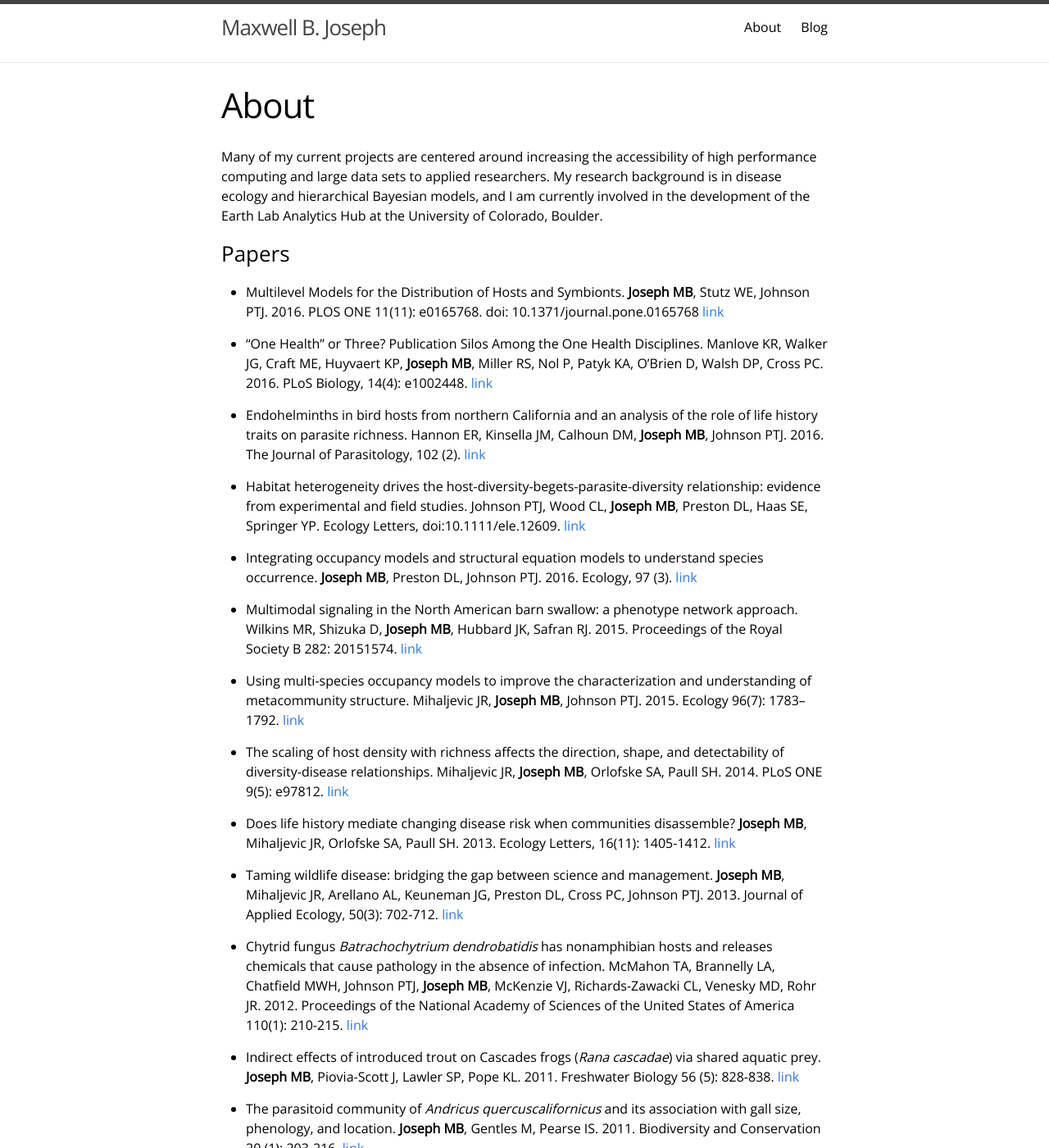
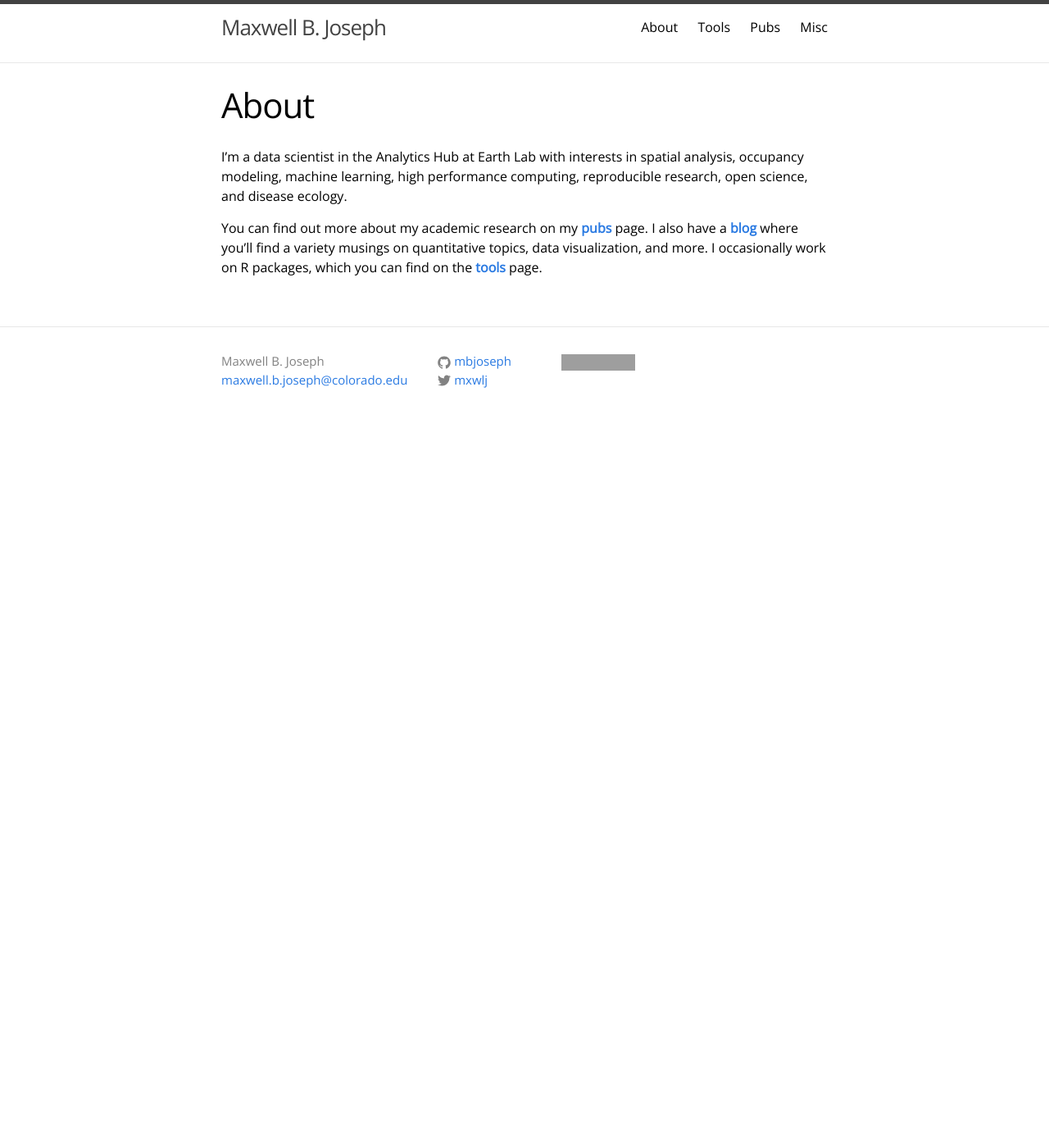
Before and after one commit to mbjoseph/old-website, a Jekyll site: the page built from about.md, in a window 1280 px wide and 1400 px high. Shown: the whole window at 82% size. Built offline with Jekyll 4.4.1, drawn with Linux system fonts in a browser that asks for light colours; some of the changed text lies outside the part shown; grey boxes are pictures that could not be loaded.

Commit message:
prettifying

```diff
--- a/_config.yml
+++ b/_config.yml
@@ -11,3 +11,6 @@ github_username:  mbjoseph
 # Build settings
 markdown: kramdown
 highlighter: rouge
+
+gems:
+  - jemoji
--- a/about.md
+++ b/about.md
@@ -5,43 +5,8 @@ permalink: /about/
 weight: 2
 ---
 
-Many of my current projects are centered around increasing the accessibility of high performance computing and large data sets to applied researchers.
-My research background is in disease ecology and hierarchical Bayesian models, and I am currently involved in the development of the Earth Lab Analytics Hub at the University of Colorado, Boulder.
+I'm a data scientist in the Analytics Hub at Earth Lab with interests in spatial analysis, occupancy modeling, machine learning, high performance computing, reproducible research, open science, and disease ecology.
 
-### Papers
-
-- Multilevel Models for the Distribution of Hosts and Symbionts. **Joseph MB**, Stutz WE, Johnson PTJ. 2016. PLOS ONE 11(11): e0165768. doi: 10.1371/journal.pone.0165768 [link](http://journals.plos.org/plosone/article?id=10.1371/journal.pone.0165768)
-
-- “One Health” or Three? Publication Silos Among the One Health Disciplines. Manlove KR, Walker JG, Craft ME, Huyvaert KP, **Joseph MB**, Miller RS, Nol P, Patyk KA, O’Brien D, Walsh DP, Cross PC. 2016. PLoS Biology, 14(4): e1002448. [link](http://journals.plos.org/plosbiology/article?id=10.1371%2Fjournal.pbio.1002448)
-
-- Endohelminths in bird hosts from northern California and an analysis of the role of life history traits on parasite richness. Hannon ER, Kinsella JM, Calhoun DM, **Joseph MB**, Johnson PTJ. 2016. The Journal of Parasitology, 102 (2). [link](http://www.journalofparasitology.org/doi/abs/10.1645/15-867)
-
-- Habitat heterogeneity drives the host-diversity-begets-parasite-diversity relationship: evidence from experimental and field studies. Johnson PTJ, Wood CL, **Joseph MB**, Preston DL, Haas SE, Springer YP. Ecology Letters, doi:10.1111/ele.12609. [link](http://onlinelibrary.wiley.com/doi/10.1111/ele.12609)
-
-- Integrating occupancy models and structural equation models to understand species occurrence.  **Joseph MB**, Preston DL, Johnson PTJ. 2016. Ecology, 97 (3). [link](http://onlinelibrary.wiley.com/doi/10.1890/15-0833.1/abstract)
-
-- Multimodal signaling in the North American barn swallow: a phenotype network approach. Wilkins MR, Shizuka D, **Joseph MB**, Hubbard JK, Safran RJ. 2015. Proceedings of the Royal Society B 282: 20151574. [link](http://safranlab.weebly.com/uploads/1/5/2/2/15220084/wilkins_et_al_2015.pdf)
-
-- Using multi-species occupancy models to improve the characterization and understanding of metacommunity structure. Mihaljevic JR, **Joseph MB**, Johnson PTJ. 2015. Ecology 96(7): 1783–1792. [link](http://www.colorado.edu/ebio/gradstudents/joseph/pubs/mihaljevic_occupancy.pdf)
-
-- The scaling of host density with richness affects the direction, shape, and detectability of diversity-disease relationships. Mihaljevic JR, **Joseph MB**, Orlofske SA, Paull SH. 2014. PLoS ONE 9(5): e97812. [link](http://journals.plos.org/plosone/article?id=10.1371/journal.pone.0097812)
-
-- Does life history mediate changing disease risk when communities disassemble? **Joseph MB**, Mihaljevic JR, Orlofske SA, Paull SH. 2013. Ecology Letters, 16(11): 1405-1412. [link](http://onlinelibrary.wiley.com/doi/10.1111/ele.12180/abstract)
-
-- Taming wildlife disease: bridging the gap between science and management. **Joseph MB**, Mihaljevic JR, Arellano AL, Keuneman JG, Preston DL, Cross PC, Johnson PTJ. 2013. Journal of Applied Ecology, 50(3): 702-712. [link](http://onlinelibrary.wiley.com/doi/10.1111/1365-2664.12084/abstract)
-
-- Chytrid fungus *Batrachochytrium dendrobatidis* has nonamphibian hosts and releases chemicals that cause pathology in the absence of infection. McMahon TA, Brannelly LA, Chatfield MWH, Johnson PTJ, **Joseph MB**, McKenzie VJ, Richards-Zawacki CL, Venesky MD, Rohr JR. 2012. Proceedings of the National Academy of Sciences of the United States of America 110(1): 210-215. [link](http://www.pnas.org/content/110/1/210.abstract)
-
-- Indirect effects of introduced trout on Cascades frogs (*Rana cascadae*) via shared aquatic prey. **Joseph MB**, Piovia-Scott J, Lawler SP, Pope KL. 2011. Freshwater Biology 56 (5): 828-838. [link](http://onlinelibrary.wiley.com/doi/10.1111/j.1365-2427.2010.02529.x/abstract)
-
-- The parasitoid community of *Andricus quercuscalifornicus* and its association with gall size, phenology, and location. **Joseph MB**, Gentles M, Pearse IS. 2011. Biodiversity and Conservation 20 (1): 203-216. [link](http://link.springer.com/article/10.1007%2Fs10531-010-9956-0)
-
-- Lack of susceptibility of soil-inhabiting *Platyprepia virginialis* caterpillars, a native arctiid, to entomopathogenic nematodes in nature. Karban R, Hodson A, Gruner DS, Lewis EE, Karban J, **Joseph MB**, Mata T, Strong DR. 2011. Entomologia Experimentalis et Applicata 140 (1): 28-34. [link](http://onlinelibrary.wiley.com/doi/10.1111/j.1570-7458.2011.01133.x/abstract)
-
-### Preprints
-
-- Joseph MB, Stutz WE, Johnson PTJ. 2015. Multilevel models for the distribution of hosts and symbionts. PeerJ PrePrints 3:e1876. [link](https://peerj.com/preprints/1502/)
-
-### CV
-
-[pdf](https://github.com/mbjoseph/cv/raw/master/cv.pdf)
+You can find out more about my academic research on my [**pubs**](/pubs) page.
+I also have a [**blog**](/blog) where you'll find a variety musings on quantitative topics, data visualization, and more.
+I occasionally work on R packages, which you can find on the [**tools**](/tools) page.
--- a/blog.md
+++ b/blog.md
@@ -1,7 +1,7 @@
 ---
 layout: page
-title: Blog
-weight: 3
+title: Misc
+weight: 4
 ---
 
 {% for post in site.posts %}
```
Also changed, not shown: pubs.md (added, +40 -0 lines), tools.md (added, +26 -0 lines).
